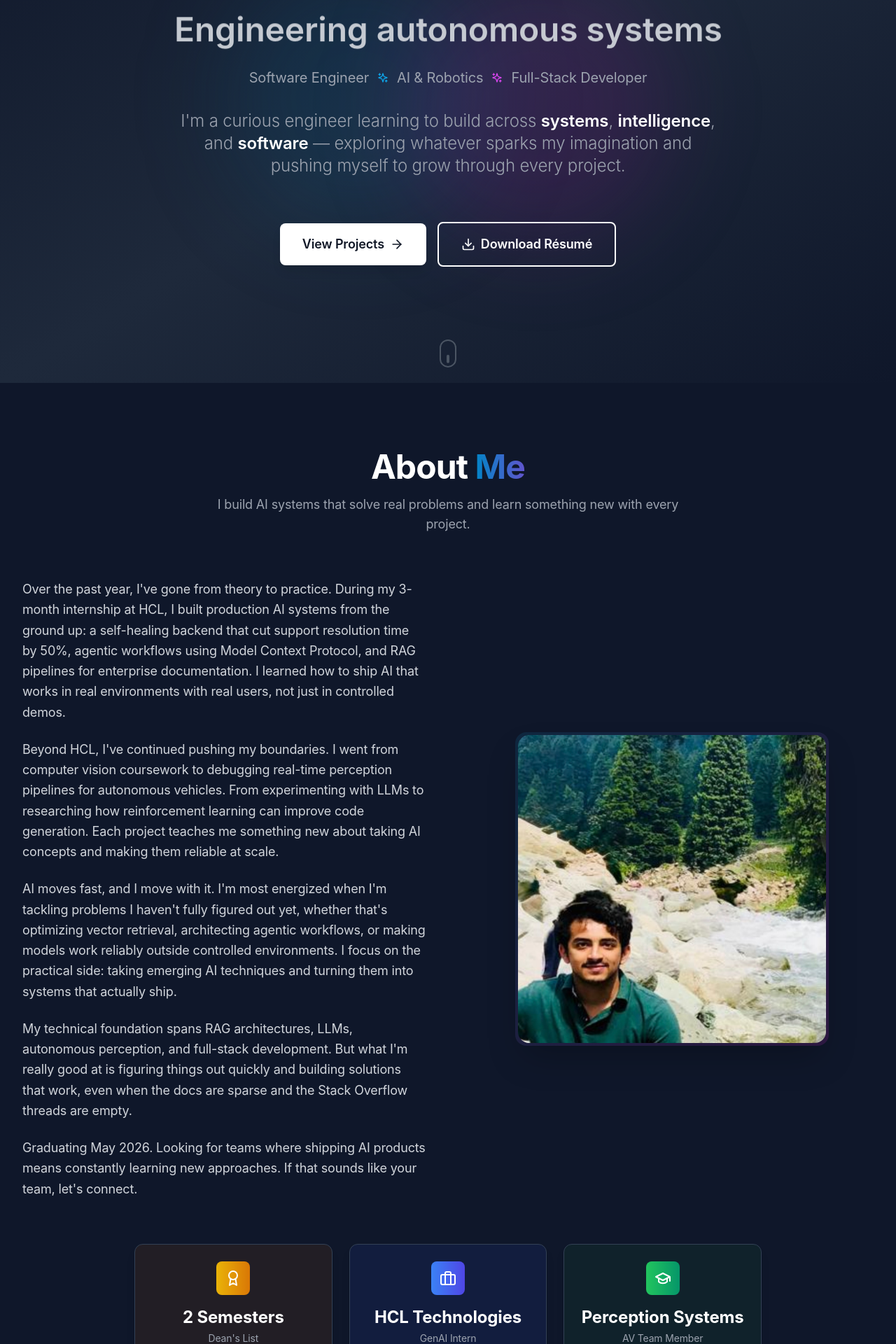
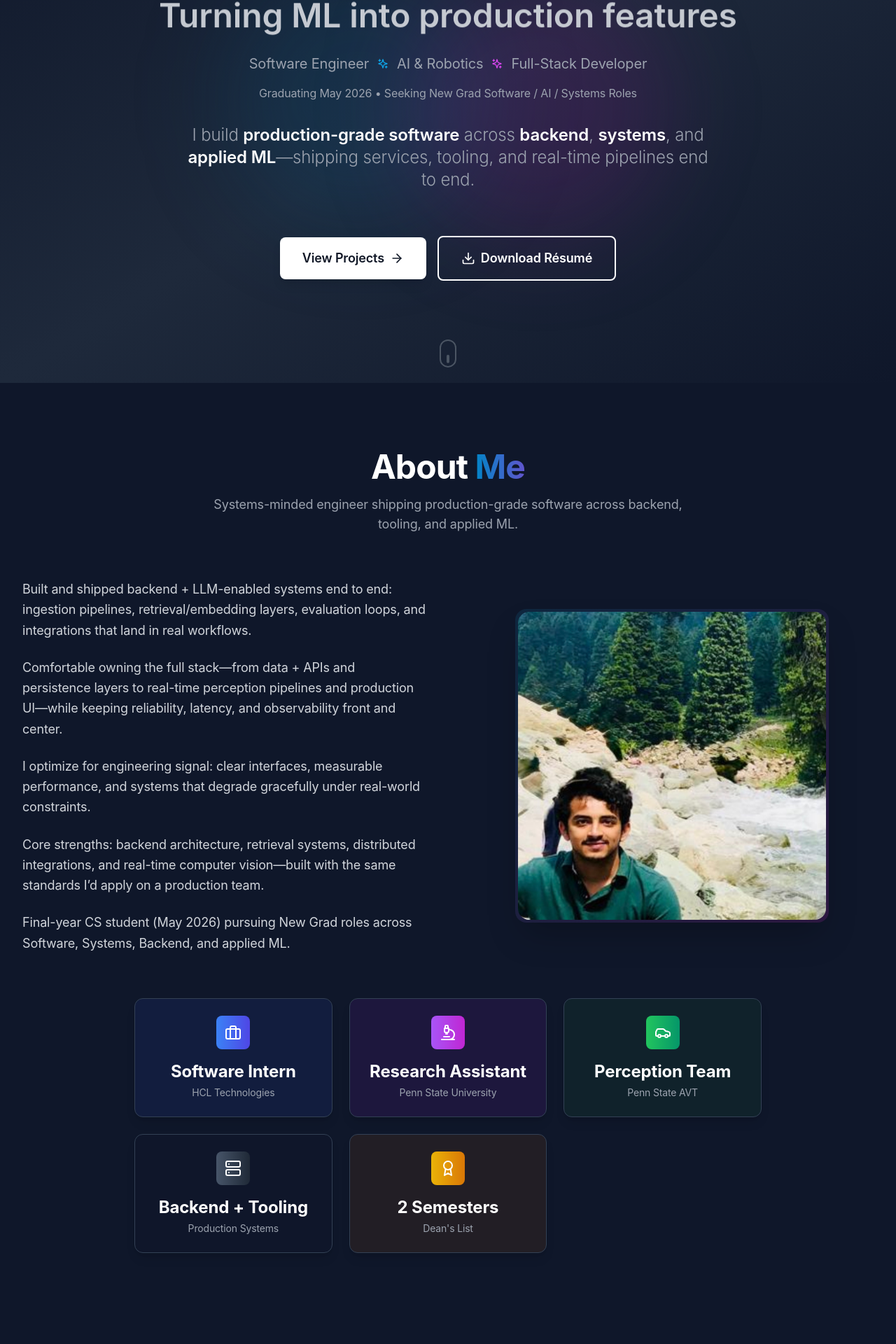
Before and after one commit to Siddhanta22/siddhantamohanty.github.io, a React (Create React App) app: page / in a window 1280 px wide. Shown: the part 253-2173 px from the top of the page at 70% size. Built offline with nearby package versions, Linux system fonts and the light colour scheme.

Commit message:
Sharpen portfolio copy for production focus
Rewrite hero/about/projects/experience copy to be more technical and systems-oriented, add new-grad line under hero, refresh stats cards, and tighten HCL bullets while avoiding narrow role labeling.

```diff
--- a/src/components/About.js
+++ b/src/components/About.js
@@ -1,7 +1,7 @@
 import React from 'react';
 import { motion } from 'framer-motion';
 import { useInView } from 'react-intersection-observer';
-import { GraduationCap, Award, Briefcase } from 'lucide-react';
+import { Award, Briefcase, Car, Microscope, Server } from 'lucide-react';
 
 const About = () => {
   const [ref, inView] = useInView({
@@ -11,25 +11,39 @@ const About = () => {
 
   const stats = [
     {
+      icon: Briefcase,
+      label: "HCL Technologies",
+      value: "Software Intern",
+      color: "from-blue-500 to-indigo-600",
+      bgColor: "bg-blue-50 dark:bg-blue-900/20"
+    },
+    {
+      icon: Microscope,
+      label: "Penn State University",
+      value: "Research Assistant",
+      color: "from-purple-500 to-fuchsia-600",
+      bgColor: "bg-purple-50 dark:bg-purple-900/20"
+    },
+    {
+      icon: Car,
+      label: "Penn State AVT",
+      value: "Perception Team",
+      color: "from-green-500 to-emerald-600",
+      bgColor: "bg-green-50 dark:bg-green-900/20"
+    },
+    {
+      icon: Server,
+      label: "Production Systems",
+      value: "Backend + Tooling",
+      color: "from-slate-600 to-gray-800",
+      bgColor: "bg-slate-50 dark:bg-slate-900/20"
+    },
+    {
       icon: Award,
       label: "Dean's List",
       value: "2 Semesters",
       color: "from-yellow-500 to-amber-600",
       bgColor: "bg-yellow-50 dark:bg-yellow-900/20"
-    },
-    {
-      icon: Briefcase,
-      label: "GenAI Intern",
-      value: "HCL Technologies",
-      color: "from-blue-500 to-indigo-600",
-      bgColor: "bg-blue-50 dark:bg-blue-900/20"
-    },
-    {
-      icon: GraduationCap,
-      label: "AV Team Member",
-      value: "Perception Systems",
-      color: "from-green-500 to-emerald-600",
-      bgColor: "bg-green-50 dark:bg-green-900/20"
     }
   ];
 
@@ -47,7 +61,7 @@ const About = () => {
             About <span className="gradient-text">Me</span>
           </h2>
           <p className="text-lg text-gray-600 dark:text-gray-400 max-w-2xl mx-auto">
-            I build AI systems that solve real problems and learn something new with every project.
+            Systems-minded engineer shipping production-grade software across backend, tooling, and applied ML.
           </p>
         </motion.div>
 
@@ -61,19 +75,19 @@ const About = () => {
           >
             <div className="space-y-6 text-gray-700 dark:text-gray-300 leading-relaxed text-lg">
               <p>
-                Over the past year, I've gone from theory to practice. During my 3-month internship at HCL, I built production AI systems from the ground up: a self-healing backend that cut support resolution time by 50%, agentic workflows using Model Context Protocol, and RAG pipelines for enterprise documentation. I learned how to ship AI that works in real environments with real users, not just in controlled demos.
+                Built and shipped backend + LLM-enabled systems end to end: ingestion pipelines, retrieval/embedding layers, evaluation loops, and integrations that land in real workflows.
               </p>
               <p>
-                Beyond HCL, I've continued pushing my boundaries. I went from computer vision coursework to debugging real-time perception pipelines for autonomous vehicles. From experimenting with LLMs to researching how reinforcement learning can improve code generation. Each project teaches me something new about taking AI concepts and making them reliable at scale.
+                Comfortable owning the full stack—from data + APIs and persistence layers to real-time perception pipelines and production UI—while keeping reliability, latency, and observability front and center.
               </p>
               <p>
-                AI moves fast, and I move with it. I'm most energized when I'm tackling problems I haven't fully figured out yet, whether that's optimizing vector retrieval, architecting agentic workflows, or making models work reliably outside controlled environments. I focus on the practical side: taking emerging AI techniques and turning them into systems that actually ship.
+                I optimize for engineering signal: clear interfaces, measurable performance, and systems that degrade gracefully under real-world constraints.
               </p>
               <p>
-                My technical foundation spans RAG architectures, LLMs, autonomous perception, and full-stack development. But what I'm really good at is figuring things out quickly and building solutions that work, even when the docs are sparse and the Stack Overflow threads are empty.
+                Core strengths: backend architecture, retrieval systems, distributed integrations, and real-time computer vision—built with the same standards I’d apply on a production team.
               </p>
               <p>
-                Graduating May 2026. Looking for teams where shipping AI products means constantly learning new approaches. If that sounds like your team, let's connect.
+                Final-year CS student (May 2026) pursuing New Grad roles across Software, Systems, Backend, and applied ML.
               </p>
             </div>
           </motion.div>
--- a/src/components/Experience.js
+++ b/src/components/Experience.js
@@ -29,14 +29,14 @@ const Experience = () => {
     {
       id: 2,
       company: "HCL Technologies",
-      role: "Generative AI Engineer Intern",
+      role: "Software Engineering Intern (LLM Systems)",
       location: "Redmond, WA, USA",
       dates: "May 2025 - August 2025",
       achievements: [
-        "Worked on end-to-end LLM engineering initiatives including designing agentic RAG pipelines using dual vector databases",
-        "Built Model Context Protocol (MCP) workflows for automated LLM operations",
-        "Created the Self-Healing Error Intelligence platform for real-time debugging",
-        "Supported teams by integrating these solutions into internal AI tooling"
+        "Shipped agentic retrieval pipelines backed by dual vector stores, optimizing recall/latency for enterprise documentation workflows",
+        "Implemented Model Context Protocol (MCP) automation to standardize tool-calling, tracing, and operational control for LLM jobs",
+        "Built a self-healing error intelligence service: log ingestion → similarity search → root-cause summaries → Slack delivery",
+        "Productized internal tooling with guardrails, eval hooks, and integration support across multiple engineering teams"
       ],
       technologies: ["LLMs", "LangChain", "RAG", "Vector Databases", "MCP", "Python", "APIs"],
       logo: "HCL",
@@ -121,10 +121,10 @@ const Experience = () => {
             Professional <span className="gradient-text">Experience</span>
           </h2>
           <p className="text-xl text-gray-600 dark:text-gray-300 max-w-3xl mx-auto mb-2">
-            Building production systems and advancing AI research across diverse domains
+            Shipping production software across backend systems, tooling, and real-time pipelines
           </p>
           <p className="text-sm text-gray-500 dark:text-gray-400 max-w-2xl mx-auto">
-            From research labs to enterprise AI teams, contributing to cutting-edge projects
+            Internships + research + competitive engineering teams, focused on reliability and measurable impact
           </p>
         </motion.div>
 
--- a/src/components/Hero.js
+++ b/src/components/Hero.js
@@ -6,10 +6,10 @@ const Hero = () => {
   const [currentTagline, setCurrentTagline] = useState(0);
 
   const taglines = [
-    "Building intelligent systems",
-    "Crafting AI solutions",
-    "Engineering autonomous systems",
-    "Creating production-ready software"
+    "Shipping backend-first systems",
+    "Building reliable, scalable software",
+    "Turning ML into production features",
+    "Designing high-signal engineering tools"
   ];
 
   useEffect(() => {
@@ -84,6 +84,10 @@ const Hero = () => {
               <Sparkles className="w-4 h-4 text-accent-500" />
               <span>Full-Stack Developer</span>
             </div>
+
+            <div className="text-sm md:text-base text-gray-500 dark:text-gray-400">
+              Graduating May 2026 • Seeking New Grad Software / AI / Systems Roles
+            </div>
           </motion.div>
 
           {/* Value Proposition */}
@@ -93,7 +97,7 @@ const Hero = () => {
             transition={{ duration: 0.8, delay: 0.4 }}
             className="text-xl md:text-2xl text-gray-600 dark:text-gray-400 max-w-3xl mx-auto leading-relaxed font-light"
           >
-            I'm a curious engineer learning to build across <span className="font-semibold text-gray-900 dark:text-white">systems</span>, <span className="font-semibold text-gray-900 dark:text-white">intelligence</span>, and <span className="font-semibold text-gray-900 dark:text-white">software</span> — exploring whatever sparks my imagination and pushing myself to grow through every project.
+            I build <span className="font-semibold text-gray-900 dark:text-white">production-grade software</span> across <span className="font-semibold text-gray-900 dark:text-white">backend</span>, <span className="font-semibold text-gray-900 dark:text-white">systems</span>, and <span className="font-semibold text-gray-900 dark:text-white">applied ML</span>—shipping services, tooling, and real-time pipelines end to end.
           </motion.p>
 
           {/* CTA Buttons */}
--- a/src/components/Projects.js
+++ b/src/components/Projects.js
@@ -19,10 +19,10 @@ const Projects = () => {
       id: 1,
       title: "Self-Healing Error Intelligence Platform",
       role: "Personal Project",
-      problem: "System and database errors require extensive manual debugging, consuming developer time and delaying issue resolution. Raw error logs lack context and actionable insights.",
-      solution: "A production-inspired system that detects, logs, and interprets system and database errors using vector search and GPT-based reasoning. Built with a Flask + PostgreSQL backend, FAISS embeddings for error similarity, and Slack integration for real-time explanations. This project demonstrates the full pipeline: capturing raw errors, embedding them, retrieving similar cases, and generating human-readable root-cause analysis.",
+      problem: "Built an error intelligence platform that ingests application + database failures and returns actionable triage for engineers.",
+      solution: "Flask/PostgreSQL service with structured log capture, FAISS similarity search over embeddings, and LLM reasoning for root-cause summaries; Slack bot posts analyses and suggested fixes in real time.",
       technologies: ["Python", "Flask", "PostgreSQL", "FAISS", "LangChain", "Slack API"],
-      impact: "Reduced manual debugging effort by 40% and support resolution time by 50% through intelligent error classification and automated fix suggestions with real-time Slack notifications.",
+      impact: "Cut investigation time ~40% and reduced support resolution time ~50% by clustering incidents and pushing high-signal explanations directly into Slack.",
       github: "https://github.com/Siddhanta22/Self-Healing-System",
       live: null,
       icon: Brain,
@@ -34,10 +34,10 @@ const Projects = () => {
       id: 2,
       title: "Real-Time Collision Detection Engine",
       role: "Personal Project",
-      problem: "Traditional collision detection algorithms use brute-force methods that check every object against every other object, resulting in O(n²) complexity. This becomes computationally expensive with large numbers of moving objects, making real-time physics simulations impractical.",
-      solution: "Engineered the broad-phase collision subsystem of a physics engine using spatial grid partitioning and AABB (Axis-Aligned Bounding Box) culling. Implemented a modular architecture with plug-and-play collision strategies, allowing easy benchmarking and comparison of different algorithms. Built an interactive visualization system with a glowing space-style theme, featuring HUD displays, starfield backgrounds, and real-time collision highlighting to demonstrate performance improvements.",
+      problem: "Built a real-time collision detection engine and Canvas visualizer for large swarms of moving bodies.",
+      solution: "Broad-phase via spatial hashing + AABB culling; modular strategy interface for plug-and-play collision algorithms; benchmarking harness with HUD, starfield, and collision highlighting.",
       technologies: ["TypeScript", "Canvas API", "Spatial Hashing", "AABB Culling", "Physics Engine"],
-      impact: "Reduced collision checks by ~98% compared to brute force methods, achieving 50–60× throughput improvement on 1000 moving objects while preserving 100% correctness. The spatial grid approach enables real-time performance for large-scale physics simulations.",
+      impact: "Reduced candidate checks ~98% vs brute force and sustained 50–60× throughput gains on 1000 moving objects while preserving correctness.",
       github: "https://github.com/Siddhanta22/collision_detector",
       live: null,
       icon: Code,
@@ -49,10 +49,10 @@ const Projects = () => {
       id: 3,
       title: "Photobot — RAG-Based DSLR Assistant",
       role: "GenAI Intern",
-      problem: "Photographers struggle to find optimal camera settings for different scenarios. Manual PDF reference is time-consuming and context-specific knowledge is hard to retrieve.",
-      solution: "A retrieval-augmented assistant trained on DSLR manuals, allowing users to ask natural-language questions about aperture, shutter speed, ISO, and more. Photobot extracts relevant documentation and generates simple, actionable photography instructions.",
+      problem: "Built a retrieval-augmented assistant over DSLR manuals that answers settings questions with grounded responses.",
+      solution: "PDF ingestion → chunking/embeddings → FAISS retrieval → response generation with prompt templates tuned for concise, actionable guidance (aperture/shutter/ISO).",
       technologies: ["Python", "LangChain", "FAISS", "RAG"],
-      impact: "Cut configuration decision time by 60% through semantic retrieval from PDF manuals, enabling photographers to capture perfect shots faster.",
+      impact: "Reduced lookup time ~60% by converting long-form documentation into low-latency semantic search + summarized instructions.",
       github: null,
       live: null,
       icon: Camera,
@@ -63,10 +63,10 @@ const Projects = () => {
       id: 4,
       title: "PromptTracer — Prompt Observability Tool",
       role: "Personal Project",
-      problem: "Developers struggle to understand how prompt changes affect LLM outputs. There's no unified tool for tracking prompt versions, model responses, and evaluation metrics.",
-      solution: "A browser extension and backend workflow that tracks prompt versions, model responses, and evaluation metrics. Helps developers understand how prompt changes affect LLM outputs.",
+      problem: "Built a prompt observability tool that versions prompts and captures model outputs + evaluation signals per run.",
+      solution: "Chrome extension logs executions; React UI supports prompt diffs and run timelines; backend workflow stores metadata for side-by-side comparisons across variants and models.",
       technologies: ["JavaScript", "React", "Chrome Extension APIs"],
-      impact: "Enables developers to track and optimize prompts systematically, improving AI interaction quality through data-driven prompt engineering.",
+      impact: "Made prompt iteration repeatable with traceability across changes, reducing regression risk when shipping model-backed features.",
       github: "https://github.com/Siddhanta22/prompt_tracer",
       live: null,
       icon: Zap,
@@ -78,10 +78,10 @@ const Projects = () => {
       id: 5,
       title: "Autonomous Vehicle Team — Perception Algorithms",
       role: "Perception Team Member - Penn State AVT",
-      problem: "Autonomous vehicles require accurate perception of traffic lights, signs, road markings, and obstacles. Multi-sensor fusion is critical for reliable navigation, especially under degraded GPS conditions.",
-      solution: "Working on the Perceptions Team, contributing to LiDAR-camera fusion, YOLOv8-based object detection, bounding box confidence filtering (≥0.7), and depth estimation using ROS2. Also work within the CarROS stack, tuning launch files, calibrating sensors, and improving detection consistency within a 20m range.",
+      problem: "Shipped perception modules for an autonomous vehicle stack, focusing on robust detection and sensor fusion under real-time constraints.",
+      solution: "ROS2/CarROS integration, LiDAR-camera fusion, YOLOv8 tuning + confidence filtering, calibration and depth-fusion improvements; repeatable testing workflows for consistent runs.",
       technologies: ["Python", "C++", "ROS2", "OpenCV", "YOLOv8"],
-      impact: "Achieved >90% accuracy in object detection and tracking with confidence filtering, enabling reliable autonomous navigation under various environmental conditions within a 20m range.",
+      impact: "Improved detection stability and real-time performance within a 20m operational envelope for competition-grade autonomy.",
       github: null,
       live: null,
       icon: Code,
@@ -106,10 +106,10 @@ const Projects = () => {
       id: 7,
       title: "Swipeflix - Movie Discovery Platform",
       role: "Personal Project",
-      problem: "Finding the next movie to watch is overwhelming with thousands of options. Traditional recommendation systems lack engagement and personalization.",
-      solution: "Built a personalized movie/TV recommender using quiz-based profiling and real-time swipe feedback, improving recommendation accuracy over time with TensorFlow.js. Developed a responsive React frontend with smart filters for language, age rating, and genre. Implemented cinematic UI with swipe gestures for intuitive movie selection.",
+      problem: "Built a swipe-first movie discovery app with real-time preference modeling and fast filtering.",
+      solution: "React/Tailwind UI with gesture-driven flows; quiz-based cold start + TensorFlow.js learning loop from swipe feedback; API-backed catalog with language/age/genre filters.",
       technologies: ["React", "Tailwind CSS", "JavaScript", "TensorFlow.js", "Movie API", "UI/UX"],
-      impact: "Created an engaging movie discovery experience that makes finding your next watch as fun as social media, with personalized recommendations that improve over time.",
+      impact: "Increased session engagement by tightening the feedback loop and improving recommendation quality as users swipe.",
       github: "https://github.com/Siddhanta22/swipeflix",
       live: "https://swipeflix-alpha.vercel.app",
       icon: Film,
```
